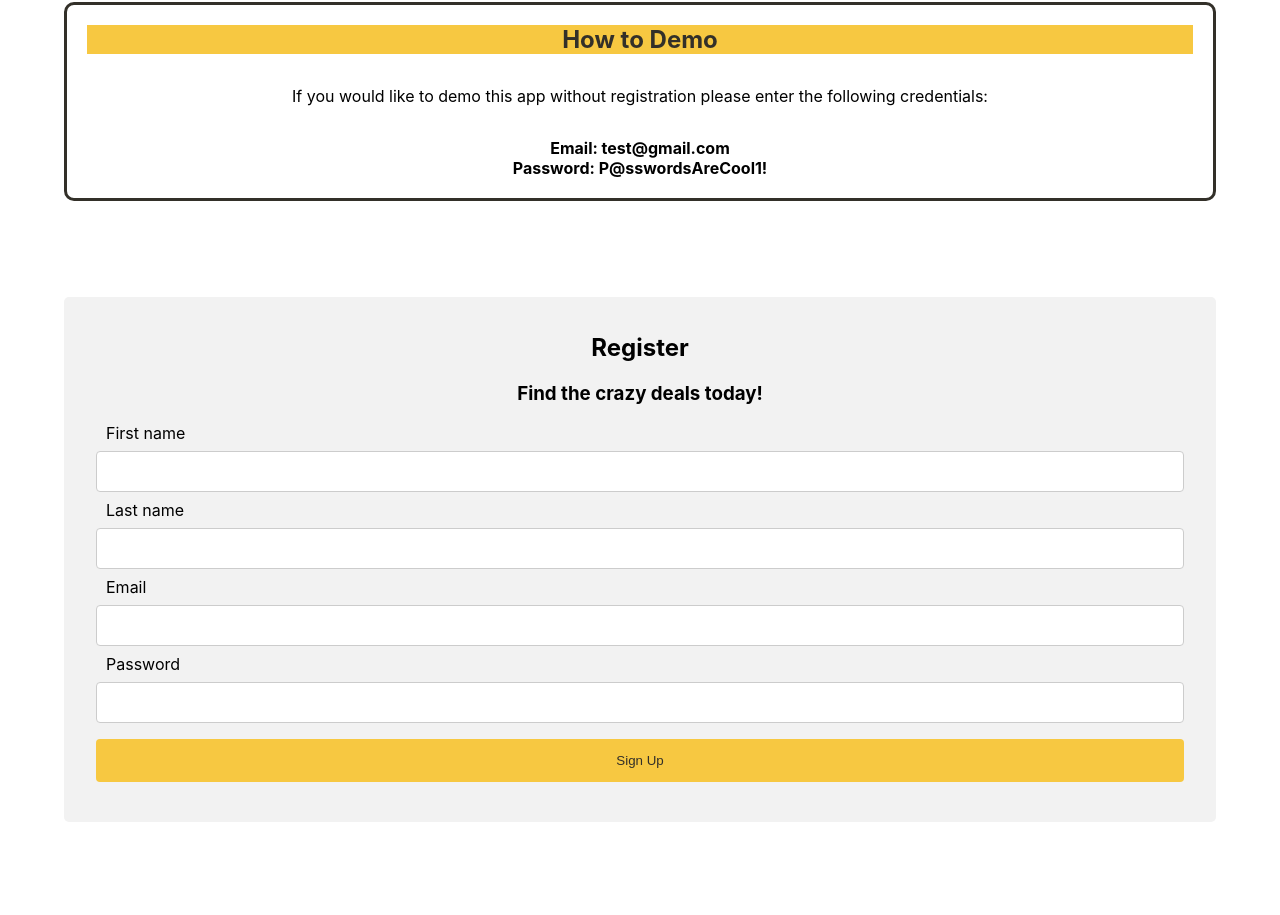
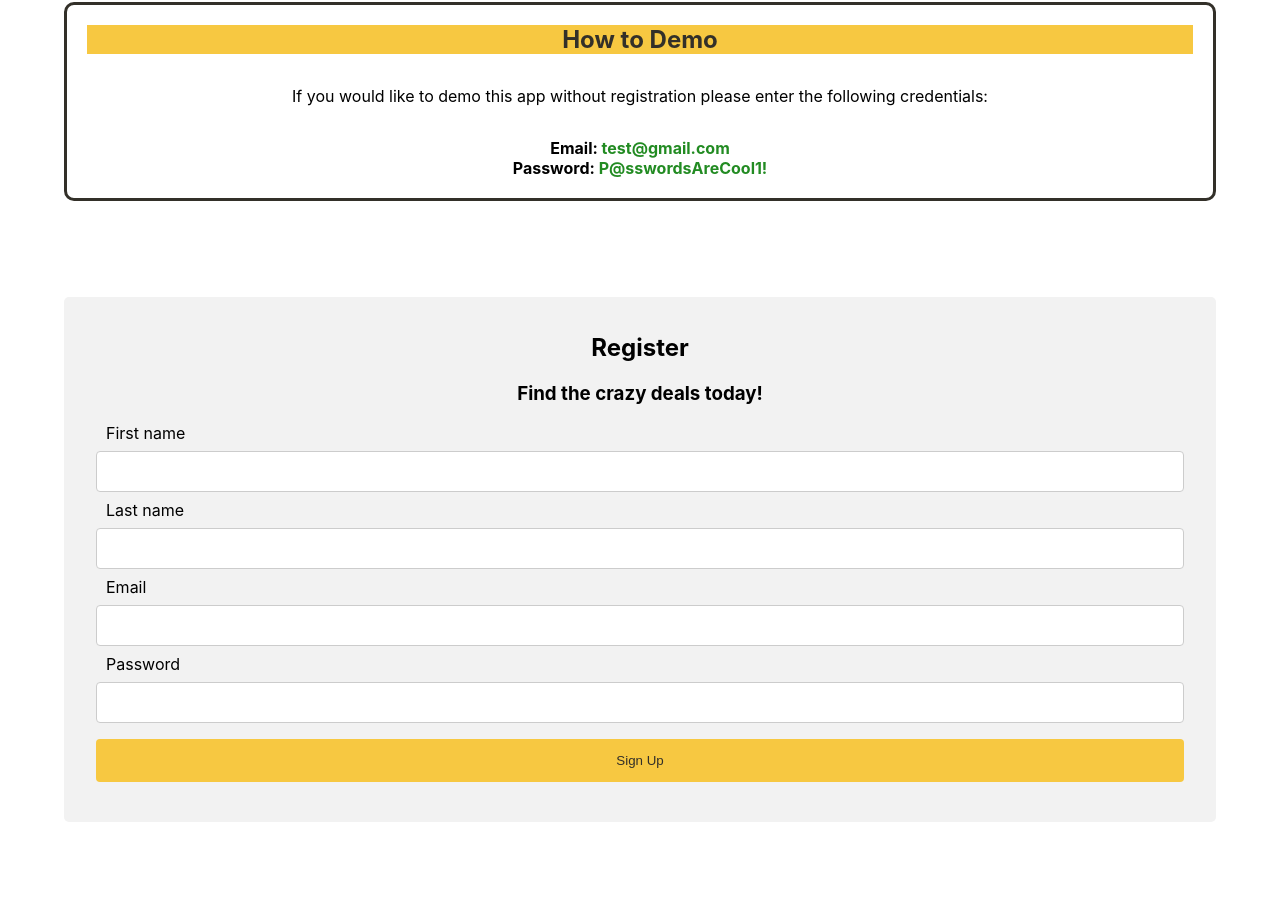
Before and after one commit to Topher-Dunlap/thriftiest-traveler-client, a React app: page / in a window 1280 px wide. Shown: the part 2596-3511 px from the top of the page. Built offline with nearby package versions, Linux system fonts and the light colour scheme; no server answers.

Commit message:
updating some colors

```diff
--- a/src/components/Demo.jsx
+++ b/src/components/Demo.jsx
@@ -8,13 +8,14 @@ export default function Demo() {
             <header>
                 <h2 className='headerTheme'>How to Demo</h2>
             </header>
-			<p className='paraMargin'>If you would like to demo this app without registration please enter the following credentials:</p>
+            <p className='paraMargin'>If you would like to demo this app without registration please enter the following
+                credentials:</p>
             <ul className='demoListStyle'>
                 <li>
-                    Email: test@gmail.com
+                    Email:<span className='demoColor'> test@gmail.com</span>
                 </li>
                 <li>
-                    Password: P@sswordsAreCool1!
+                    Password:<span className='demoColor'> P@sswordsAreCool1!</span>
                 </li>
             </ul>
         </section>
--- a/src/components/Landing.jsx
+++ b/src/components/Landing.jsx
@@ -34,7 +34,7 @@ const sectionData = [
 		Navigate to Orbitz.com to book your travel using the accessible buttons on each deal card.
 		Thriftiest Traveler shows you the best deals on travel in areas that have recently experienced a
         disaster or terrorist related event. The app will automatically determine your nearest airport
-        and display the lowest flight prices to event locations as well as the carrier and date for the estimated price`,
+        and display the lowest flight prices to event locations as well as the carrier and date for the estimated price.`,
 		sectionImage: mainPhoto,
 		altText: 'backpacking',
 	},
--- a/src/css/demo.css
+++ b/src/css/demo.css
@@ -25,3 +25,11 @@
 	font-weight: bold;
 	text-align: center;
 }
+
+.demoFont {
+	font-size: 20px;
+}
+
+.demoColor {
+	color: forestgreen;
+}
```
Lines whose indentation alone changed are shown as unchanged.
